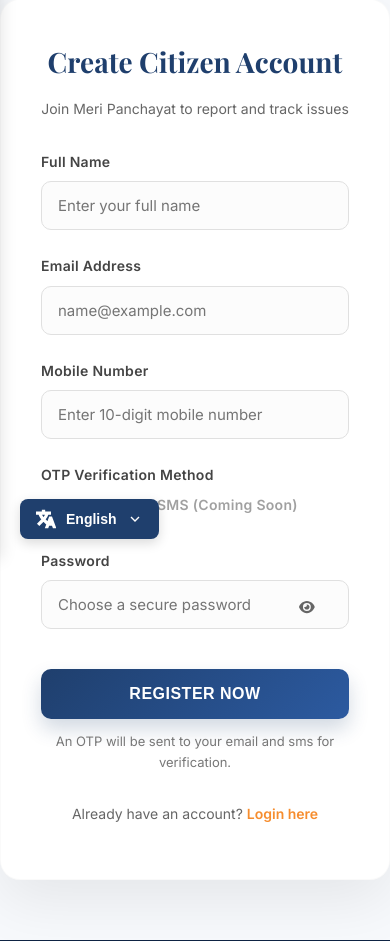
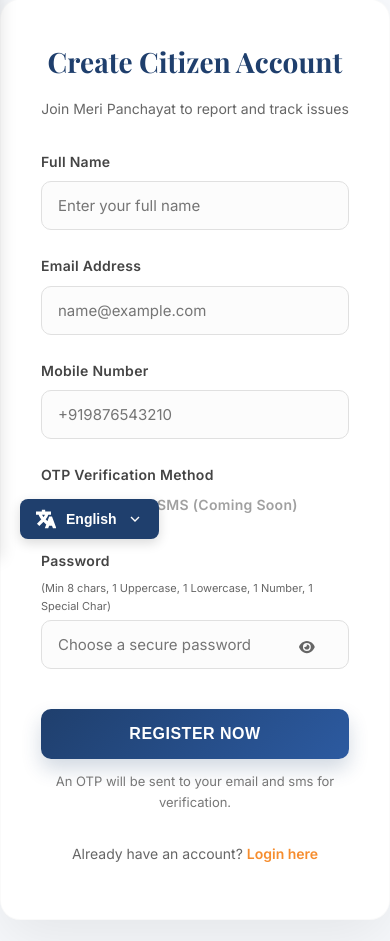
Before and after one commit to Vedansh-Harish-Ail/public-issue-reporting-portal, a Flask app: page /register in a window 390 px wide. Shown: the part 285-1226 px from the top of the page. Run offline with Flask 3, Linux system fonts and the light colour scheme.

Commit message:
password stong phone +91 responsive update admin

```diff
--- a/app.py
+++ b/app.py
@@ -4,6 +4,7 @@ from urllib import response
 from flask import Flask, render_template, request, redirect, url_for, flash, session
 from werkzeug.security import generate_password_hash, check_password_hash
 from functools import wraps
+import re
 from translations import TRANSLATIONS # Import translations
 #---------------- SMS OTP IMPORT ----------------
 import requests
@@ -323,6 +324,17 @@ def user_register():
         mobile = request.form["mobile"]
         password = request.form["password"]
 
+        # Server-side Validation
+        # Mobile: +91 followed by 10 digits (6-9)
+        if not re.match(r"^\+91[6-9]\d{9}$", mobile):
+            flash("Invalid Mobile Number. Must start with +91 and contain 10 digits.", "danger")
+            return redirect(url_for("user_register"))
+
+        # Password: 8+ chars, 1 Upper, 1 Lower, 1 Number, 1 Special
+        if not re.match(r"^(?=.*[a-z])(?=.*[A-Z])(?=.*\d)(?=.*[@$!%*?&])[A-Za-z\d@$!%*?&]{8,}$", password):
+             flash("Password too weak. Must be at least 8 chars with 1 Uppercase, 1 Lowercase, 1 Number, and 1 Special Character.", "danger")
+             return redirect(url_for("user_register"))
+
         # store data temporarily
         session["temp_user"] = {
             "name": name,
--- a/templates/citizen/register.html
+++ b/templates/citizen/register.html
@@ -25,9 +25,8 @@
 
             <div class="form-group">
                 <label for="mobile">{{ get_text('mobile_number') }}</label>
-                <input type="tel" name="mobile" id="mobile" class="form-control"
-                    placeholder="{{ get_text('mobile_placeholder') }}" pattern="[6-9]{1}[0-9]{9}"
-                    title="Enter a valid 10-digit mobile number" required>
+                <input type="tel" name="mobile" id="mobile" class="form-control" placeholder="+919876543210"
+                    pattern="^\+91[6-9]\d{9}$" title="Must start with +91 and contain 10 digits" required>
             </div>
 
             <div class="form-group">
@@ -46,9 +45,15 @@
 
             <div class="form-group">
                 <label for="password">{{ get_text('password') }}</label>
+                <small style="display: block; color: #666; font-size: 11px; margin-bottom: 5px;">
+                    (Min 8 chars, 1 Uppercase, 1 Lowercase, 1 Number, 1 Special Char)
+                </small>
                 <div class="password-input-wrapper">
                     <input type="password" name="password" id="password-field" class="form-control"
-                        placeholder="{{ get_text('choose_password') }}" minlength="6" required>
+                        placeholder="{{ get_text('choose_password') }}"
+                        pattern="(?=.*\d)(?=.*[a-z])(?=.*[A-Z])(?=.*[@$!%*?&]).{8,}"
+                        title="Must be at least 8 characters with 1 Uppercase, 1 Lowercase, 1 Number, and 1 Special Character"
+                        required>
 
                     <label class="password-toggle-container">
                         <input type="checkbox" id="toggle-password">
```
Also changed, not shown: database/panchayath.db, static/uploads/issue_1768233076.png (added), static/uploads/issue_1768233165.png (added), static/uploads/issue_1768233201.png (added), static/uploads/issue_1768233223.png (added).
